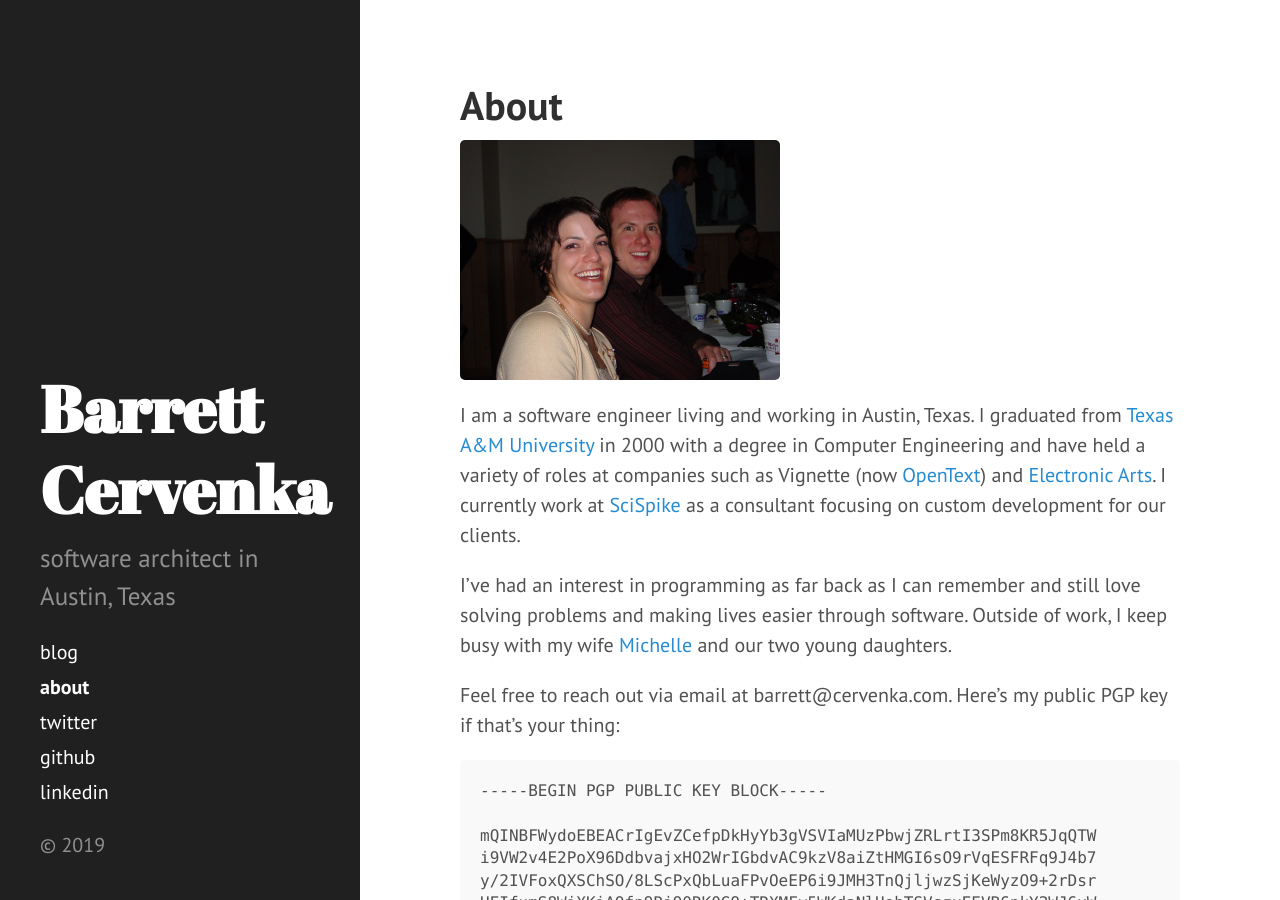
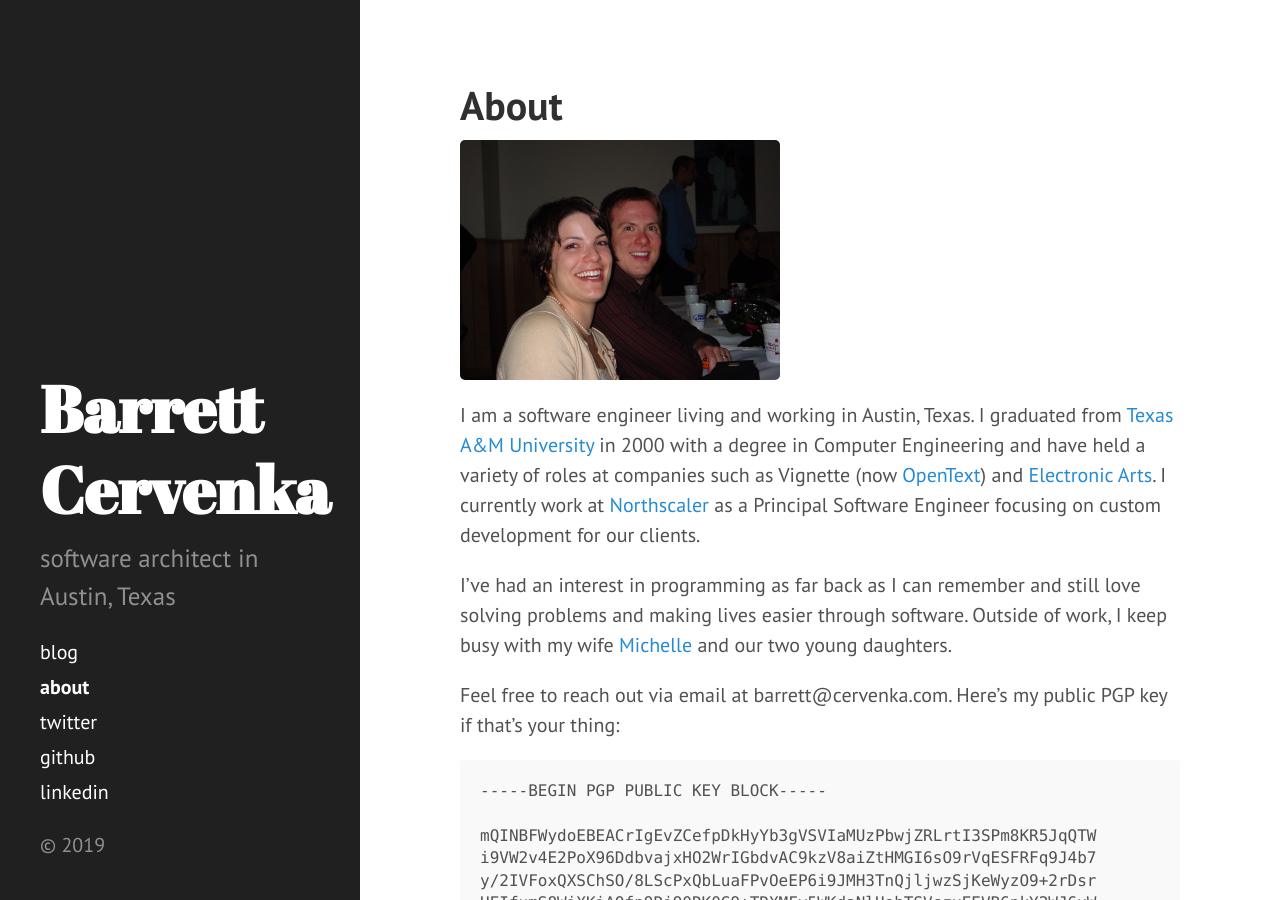
Before and after one commit to barrettc/barrettc.github.io, a Jekyll site: the page built from about.md, in a window 1280 px wide and 900 px high. Built offline with Jekyll 4.4.1, drawn with Linux system fonts in a browser that asks for light colours.

Commit message:
SciSpike -> Northscaler

```diff
--- a/about.md
+++ b/about.md
@@ -5,7 +5,7 @@ layout: page
 <h1 class="page-title">About</h1>
 <img width="320" height="240" src="{{ site.base_url }}/public/img/me.jpg"/>
 
-I am a software engineer living and working in Austin, Texas. I graduated from [Texas A&M University](http://www.tamu.edu) in 2000 with a degree in Computer Engineering and have held a variety of roles at companies such as Vignette (now [OpenText](http://www.opentext.com)) and [Electronic Arts](http://www.ea.com). I currently work at [SciSpike](http://www.scispike.com) as a consultant focusing on custom development for our clients.
+I am a software engineer living and working in Austin, Texas. I graduated from [Texas A&M University](http://www.tamu.edu) in 2000 with a degree in Computer Engineering and have held a variety of roles at companies such as Vignette (now [OpenText](http://www.opentext.com)) and [Electronic Arts](http://www.ea.com). I currently work at [Northscaler](https://northscaler.com) as a Principal Software Engineer focusing on custom development for our clients.
 
 I've had an interest in programming as far back as I can remember and still love solving problems and making lives easier through software. Outside of work, I keep busy with my wife [Michelle](https://www.michellecervenka.com) and our two young daughters.
 
```
